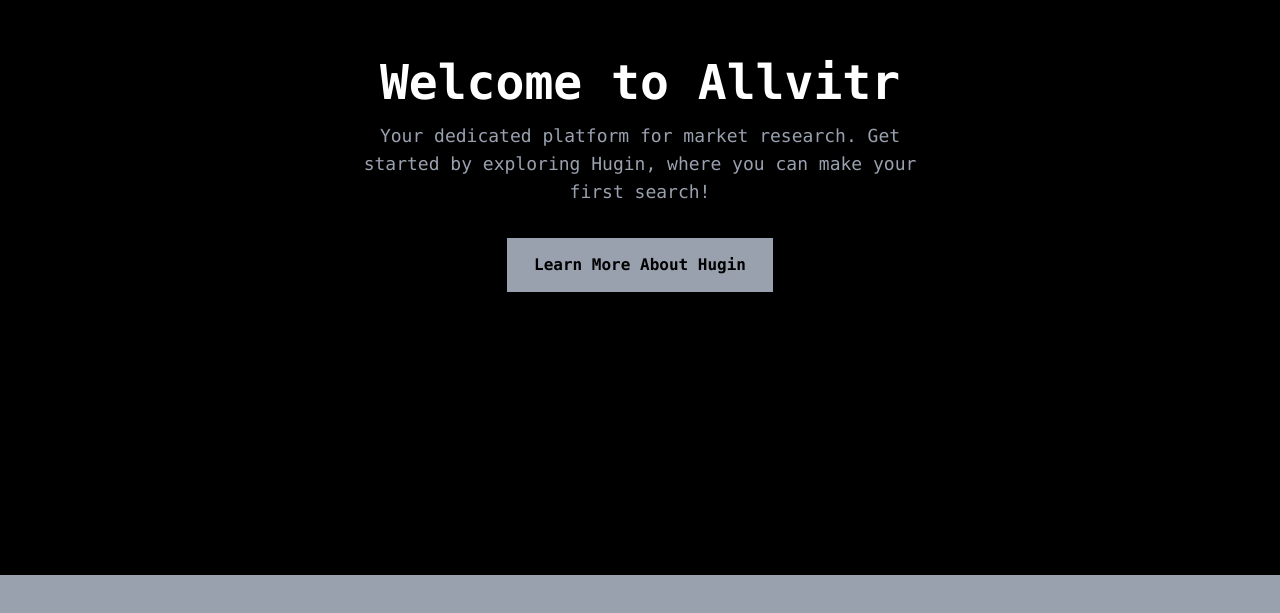
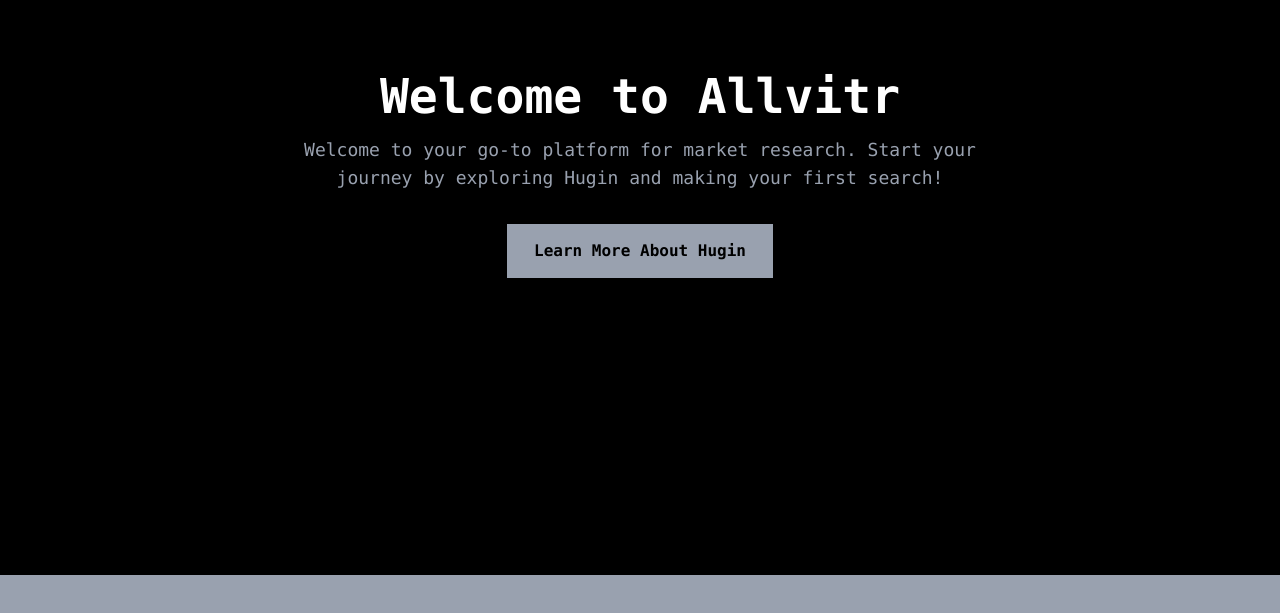
Before and after one commit to christianzmwang/allvitr, a Next.js app: page / in a window 1280 px wide. Shown: the part 225-838 px from the top of the page. Built offline with nearby package versions, Linux system fonts and the light colour scheme.

Commit message:
minor textual changes to home page

```diff
--- a/src/app/page.tsx
+++ b/src/app/page.tsx
@@ -5,13 +5,13 @@
     <div className="min-h-screen flex flex-col">
       {/* Hero Section */}
       <section className="min-h-screen flex items-center justify-center bg-black p-8 py-16">
-        <div className="max-w-xl w-full text-center">
+        <div className="max-w-2xl w-full text-center">
           <h1 className="text-5xl font-extrabold text-white mb-4">
             Welcome to Allvitr
           </h1>
           <p className="text-lg text-gray-400 mb-8">
-            Your dedicated platform for market research. Get started by exploring
-            Hugin, where you can make your first search!
+            Welcome to your go-to platform for market research.
+            Start your journey by exploring Hugin and making your first search!
           </p>
           <div className="flex flex-col sm:flex-row gap-4 justify-center">
             <Link
```
